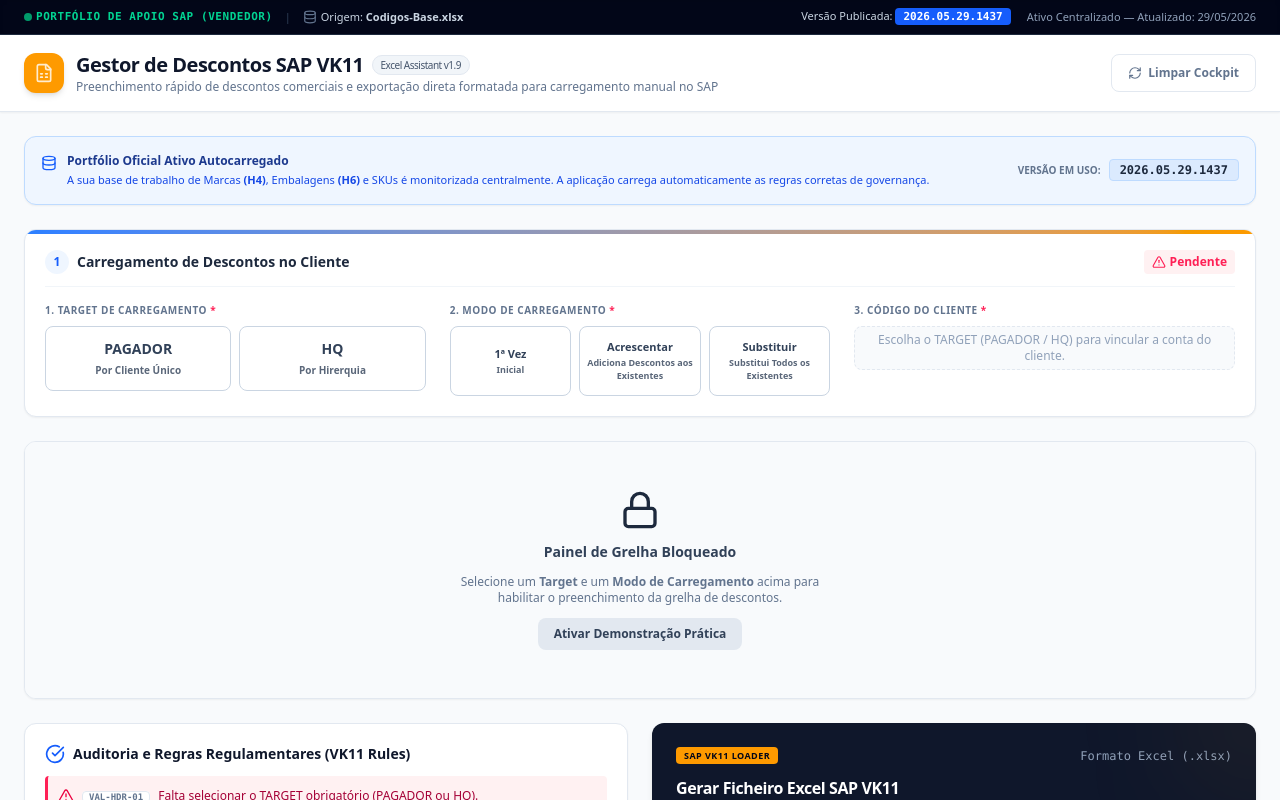
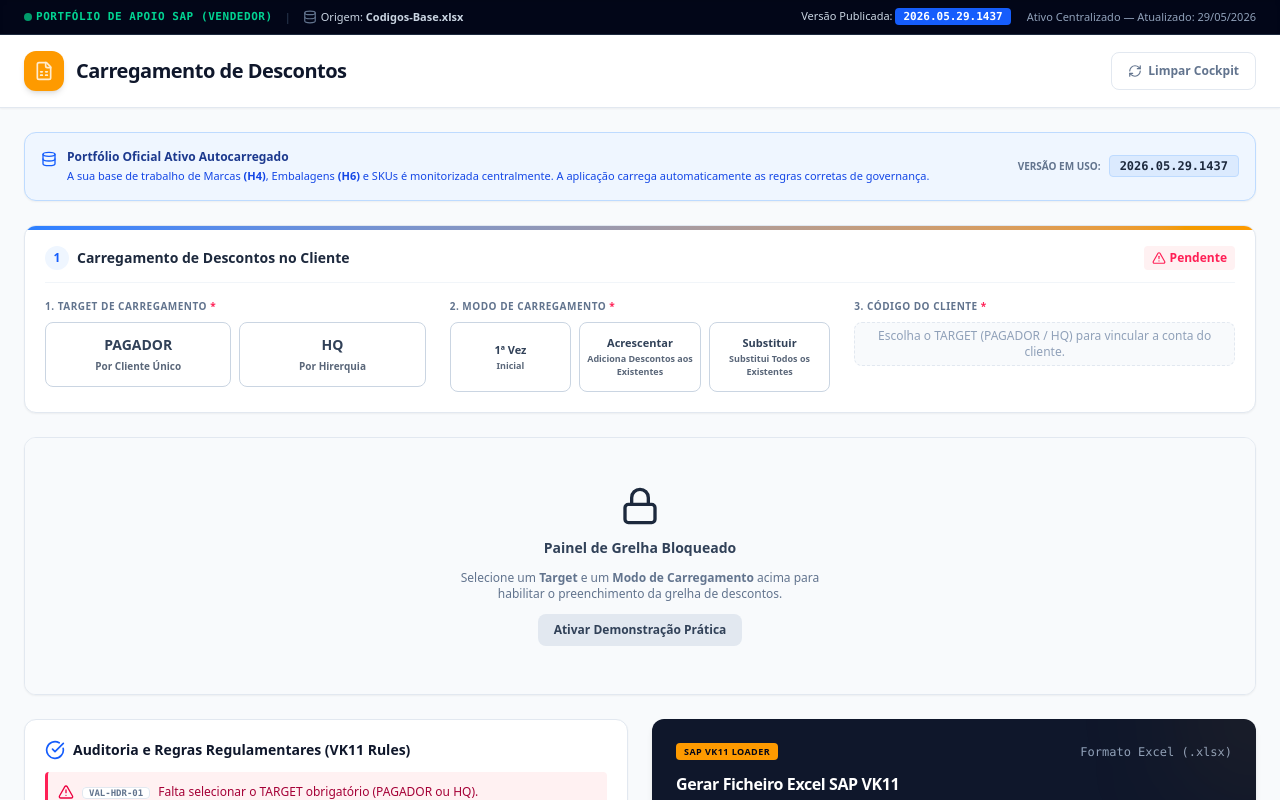
Before and after one commit to SumolCompalAFSN/carregar-descontos-vk11, a React (Vite) app: page / in a window 1280 px wide. Shown: the top 800 px of the page. Built offline with nearby package versions, Linux system fonts and the light colour scheme.

Commit message:
Update App.tsx

```diff
--- a/src/App.tsx
+++ b/src/App.tsx
@@ -1515,14 +1515,8 @@
           </div>
           <div>
             <h1 className="text-xl font-extrabold tracking-tight text-slate-900 flex items-center gap-2">
-              Gestor de Descontos SAP VK11
-              <span className="text-[10px] px-2 py-0.5 rounded-full bg-slate-100 text-slate-600 font-normal border border-slate-200">
-                Excel Assistant v1.9
-              </span>
+              Carregamento de Descontos
             </h1>
-            <p className="text-xs text-slate-500">
-              Preenchimento rápido de descontos comerciais e exportação direta formatada para carregamento manual no SAP
-            </p>
           </div>
         </div>
 
@@ -1661,24 +1655,30 @@
                       /^\d{7}$/.test(targetCode) ? 'border-slate-300' : 'border-rose-300 focus:ring-rose-500'
                     }`}
                   />
-                  {targetCode.trim() !== '' && (
-  <p className="text-[11px] mt-1.5 flex items-center space-x-1">
+                 {targetCode.trim() !== '' && (
+  <p className="text-[11px] mt-1.5 flex items-center">
     {/^\d{7}$/.test(targetCode) ? (
       (() => {
-        const matchedClient = mockClients.find(c => c.code === targetCode && c.type === target);
+        const matchedClient = mockClients.find(
+          c => c.code === targetCode && c.type === target
+        );
+
         return matchedClient ? (
-          <span className="text-emerald-700 flex items-center space-x-1 font-semibold">
-            <UserCheck className="w-3.5 h-3.5" />
-            <span>Nome (Lookup): <strong>{matchedClient.name}</strong></span>
+          <span className="text-emerald-700 flex items-center gap-1.5 font-semibold">
+            <UserCheck className="w-3.5 h-3.5 text-emerald-600" />
+            <span>
+              Nome (Lookup): <strong>{matchedClient.name}</strong>
+            </span>
           </span>
         ) : (
-          <span className="text-slate-500 font-semibold">
-            Código válido
+          <span className="text-emerald-700 flex items-center gap-1.5 font-semibold">
+            <UserCheck className="w-3.5 h-3.5 text-emerald-600" />
+            <span>Código válido</span>
           </span>
         );
       })()
     ) : (
-      <span className="text-rose-500 font-semibold flex items-center space-x-1">
+      <span className="text-rose-500 font-semibold flex items-center gap-1.5">
         <AlertTriangle className="w-3.5 h-3.5 text-rose-400" />
         <span>Introduza exatamente 7 dígitos numéricos.</span>
       </span>
```
